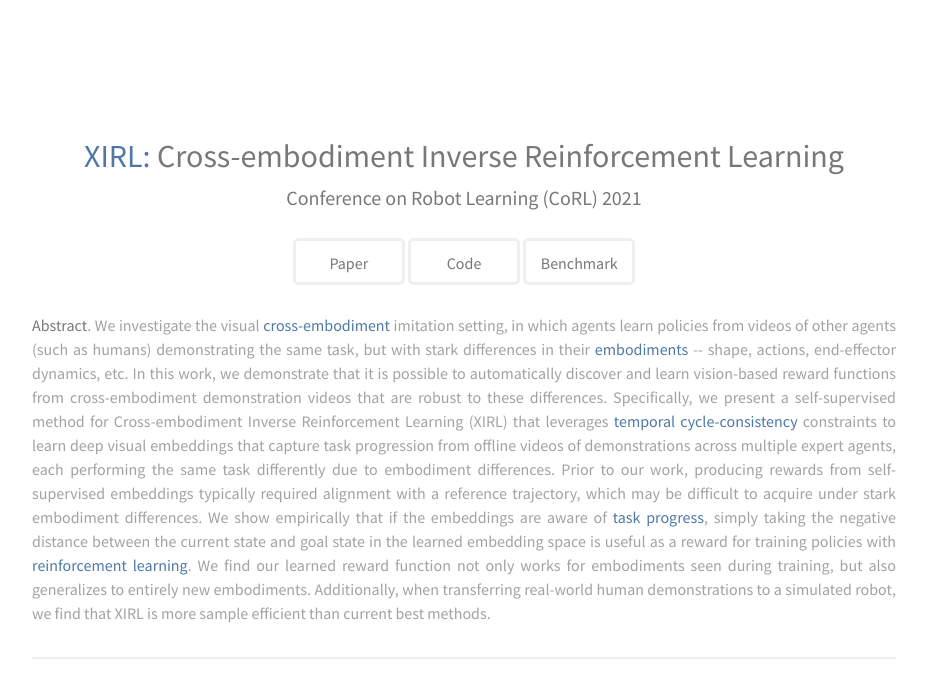
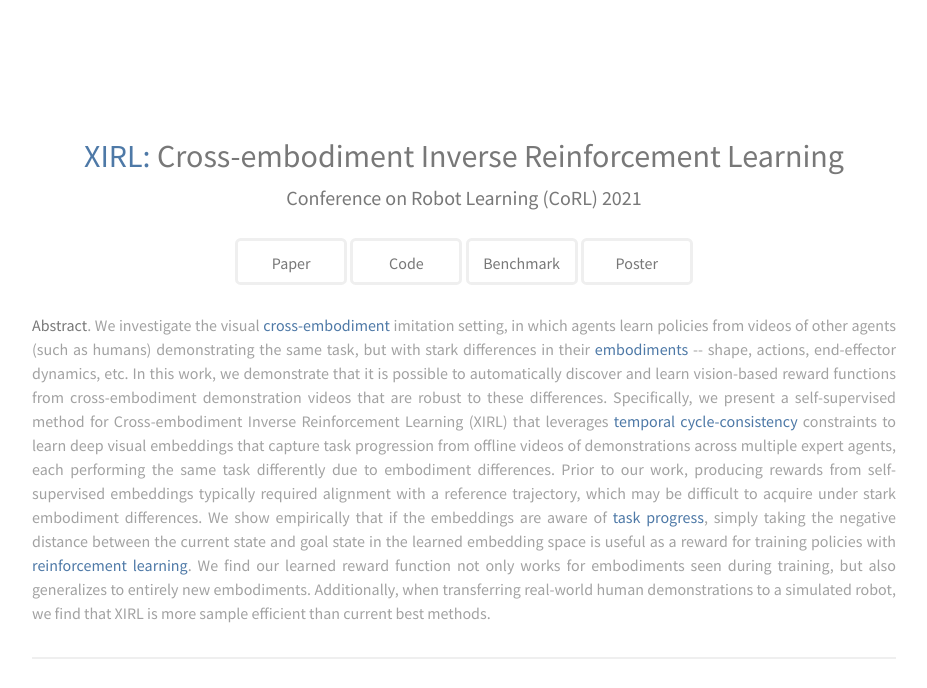
Before and after one commit to x-irl/x-irl.github.io, a plain HTML site: page index.html in a window 1280 px wide. Shown: the top 688 px of the page, without its empty margins (176-1103 px from the left). Drawn offline with nearby package versions, Linux system fonts and the light colour scheme.

Commit message:
Add link to poster.

```diff
--- a/index.html
+++ b/index.html
@@ -46,7 +46,9 @@
                 <div style="text-align:center;">
                     <a href="https://arxiv.org/abs/2106.03911" class="button">Paper</a>
                     <a href="https://github.com/google-research/google-research/tree/master/xirl" class="button">Code</a>
+                    <!-- <a href="" class="button">Blog</a> -->
                     <a href="https://github.com/kevinzakka/x-magical" class="button">Benchmark</a>
+                    <a href="images/poster.png" class="button">Poster</a>
                 </div>
                 <br>
 
```
Also changed, not shown: 1 other file.
